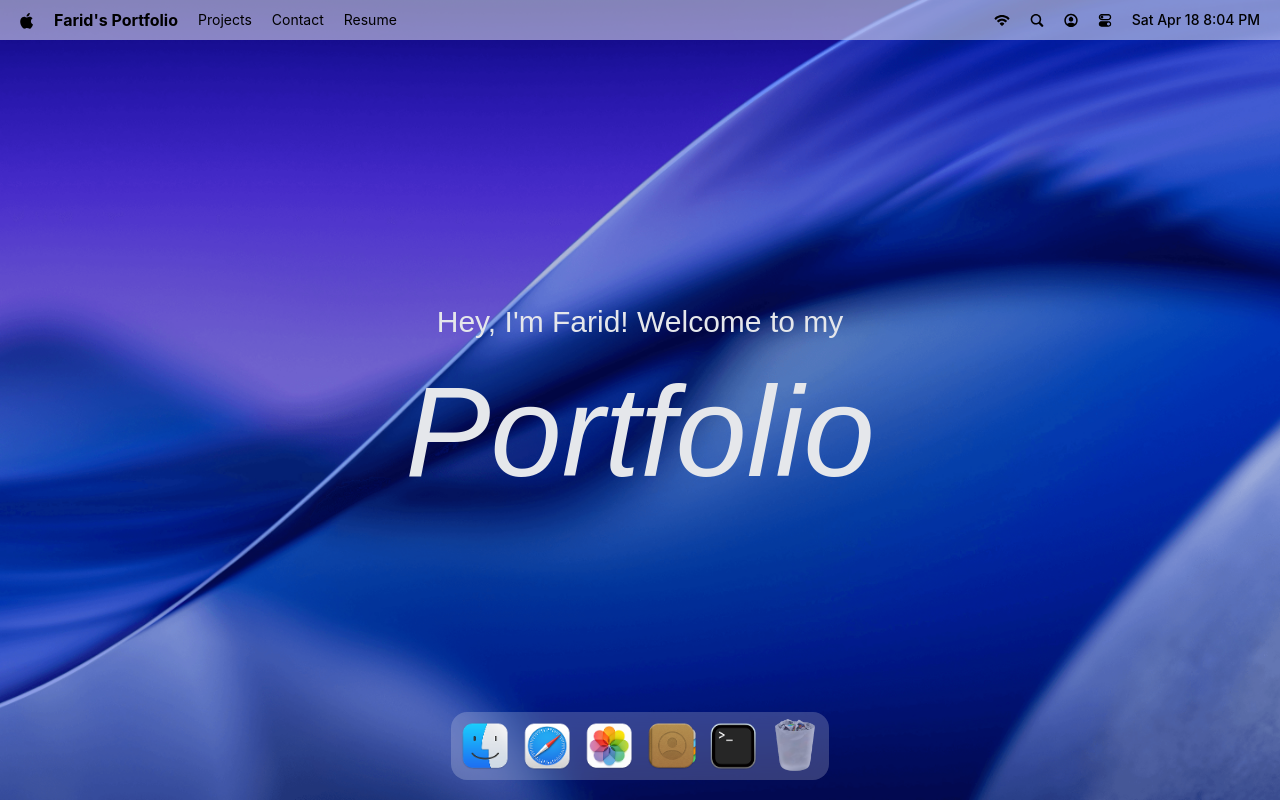
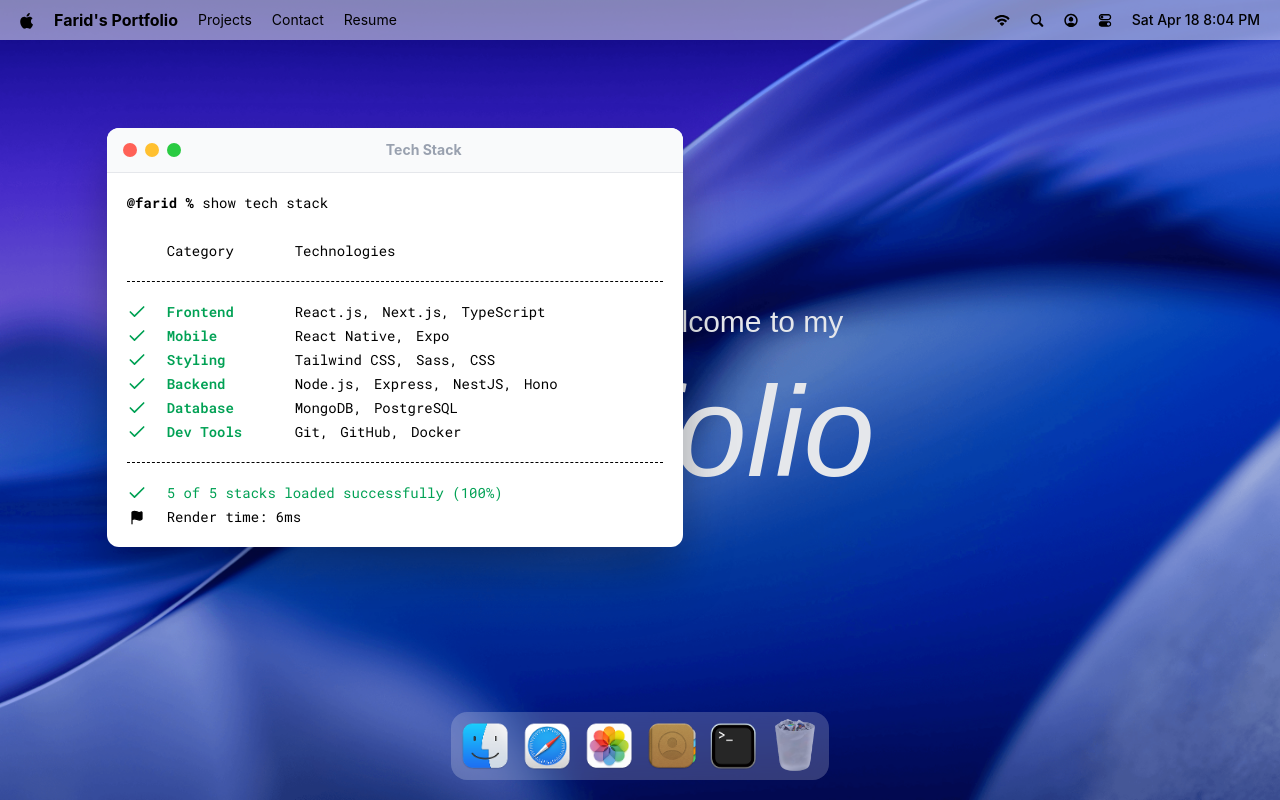
Before and after one commit to Fariaththeen/MacOS_Portfolio, a React (Vite) app: page / in a window 1280 px wide. Both pictures are taken after a click on the button 733 px from the left and 746 px from the top of the page. Built offline with nearby package versions, Linux system fonts and the light colour scheme; a web font is replaced by a local one.

Commit message:
implement a hoc for managing window states and add the first window - terminal

```diff
--- a/package.json
+++ b/package.json
@@ -14,11 +14,13 @@
     "@tailwindcss/vite": "^4.2.2",
     "dayjs": "^1.11.20",
     "gsap": "^3.15.0",
+    "immer": "^11.1.4",
     "lucide-react": "^1.8.0",
     "react": "^19.2.4",
     "react-dom": "^19.2.4",
     "react-tooltip": "^5.30.1",
-    "tailwindcss": "^4.2.2"
+    "tailwindcss": "^4.2.2",
+    "zustand": "^5.0.12"
   },
   "devDependencies": {
     "@eslint/js": "^9.39.4",
--- a/src/App.jsx
+++ b/src/App.jsx
@@ -1,4 +1,11 @@
-import {Dock, Navbar, Welcome} from '#components'
+import gsap from "gsap";
+import {Draggable} from "gsap/Draggable";
+
+import {Dock, Navbar, Welcome} from '#components';
+import {Terminal} from '#windows';
+
+gsap.registerPlugin(Draggable);
+
 
 const App = () => {
     return (
@@ -6,6 +13,8 @@
             <Navbar />
             <Welcome />
             <Dock />
+
+            <Terminal />
         </main>
     );
 };
--- a/src/components/Dock.jsx
+++ b/src/components/Dock.jsx
@@ -4,8 +4,10 @@
 
 import {dockApps} from "#constants";
 import {useGSAP} from "@gsap/react";
+import useWindowStore from "#store/window.js";
 
 const Dock = () => {
+    const { openWindow, closeWindow, windows } = useWindowStore();
     const dockRef = useRef(null);
 
     useGSAP(() => {
@@ -58,7 +60,21 @@
     }, [])
 
     const toggleApp = (app) => {
-        //TODO: Implement open window logic
+        if (!app.canOpen) return;
+
+        const window = windows[app.id];
+
+        if (!window){
+            console.error(`Window not found for app : ${app.id}`);
+            return;
+        }
+        if (window.isOpen) {
+            closeWindow(app.id);
+        } else {
+            openWindow(app.id);
+        }
+
+        console.log(windows);
     }
 
     return (
@@ -74,7 +90,7 @@
                             data-tooltip-content={name}
                             data-tooltip-delay-show={150}
                             disabled={!canOpen}
-                            onClick={() => toggleApp(id, canOpen)}
+                            onClick={() => toggleApp({id, canOpen})}
                         >
                             <img
                                 src={`/images/${icon}`}
--- /dev/null
+++ b/src/components/WindowControls.jsx
@@ -0,0 +1,15 @@
+import useWindowStore from "#store/window.js";
+
+const WindowControls = ({ target}) => {
+    const {closeWindow} = useWindowStore();
+
+    return (
+        <div id="window-controls">
+            <div className="close" onClick={() => closeWindow(target)}/>
+            <div className="minimize"/>
+            <div className="maximize"/>
+        </div>
+    )
+}
+
+export default WindowControls;
--- a/src/components/index.js
+++ b/src/components/index.js
@@ -1,6 +1,7 @@
 import Navbar from "#components/Navbar.jsx";
 import Welcome from "#components/Welcome.jsx";
 import Dock from "#components/Dock.jsx";
+import WindowControls from "#components/WindowControls.jsx";
 
 
-export { Navbar, Welcome, Dock };
+export { Navbar, Welcome, Dock, WindowControls };
--- /dev/null
+++ b/src/hoc/WindowWrapper.jsx
@@ -0,0 +1,57 @@
+import useWindowStore from "#store/window.js";
+import {useLayoutEffect, useRef} from "react";
+import {useGSAP} from "@gsap/react";
+import gsap from "gsap";
+import Draggable from "gsap/Draggable";
+
+const WindowWrapper = (Component, windowKey) => {
+    const Wrapped = (props) => {
+        const {focusWindow, windows} = useWindowStore();
+        const {isOpen, zIndex} = windows[windowKey];
+        const ref = useRef(null);
+
+        useGSAP(() => {
+            const el = ref.current;
+            if (!el || !isOpen) return;
+
+            el.style.display = "block";
+
+            gsap.fromTo(
+                el,
+                {scale: 0.8, opacity: 0, y: 40},
+                {scale: 1, opacity: 1, y: 0, duration: 0.2, ease: 'power3.Out'})
+        }, [isOpen]);
+
+        useGSAP(() => {
+            const el = ref.current;
+            if (!el) return;
+
+            const [instance] = Draggable.create(el, {onPress: () => focusWindow(windowKey)})
+
+            return () => instance.kill();
+        }, [])
+
+        useLayoutEffect(() => {
+            const el = ref.current;
+            if (!el) return;
+            el.style.display = isOpen ? "block" : "none";
+        }, [isOpen]);
+
+        return (
+            <section
+                id={windowKey}
+                ref={ref}
+                style={{zIndex}}
+                className="absolute"
+            >
+                <Component {...props} />
+            </section>
+        );
+    }
+
+    Wrapped.displayName = `WindowWrapper(${Component.displayName || Component.name || 'Component'})`;
+
+    return Wrapped
+}
+
+export default WindowWrapper;
--- /dev/null
+++ b/src/store/window.js
@@ -0,0 +1,37 @@
+import {create} from "zustand";
+import {immer} from "zustand/middleware/immer";
+import {INITIAL_Z_INDEX, WINDOW_CONFIG} from "#constants/index.js";
+
+const useWindowStore = create(
+    immer((set) => ({
+        windows: WINDOW_CONFIG,
+        netZIndex: INITIAL_Z_INDEX + 1,
+
+        openWindow: (windowKey, data=null) =>
+            set((state) => {
+                const win = state.windows[windowKey];
+                if (!win) return;
+                win.isOpen = true;
+                win.zIndex = state.netZIndex;
+                win.data = data ?? win.data;
+                state.netZIndex++;
+            }),
+
+        closeWindow: (windowKey) =>
+            set((state) => {
+            const win = state.windows[windowKey];
+            if (!win) return;
+            win.isOpen = false;
+            win.zIndex = INITIAL_Z_INDEX;
+            win.data = null;
+        }),
+
+        focusWindow: (windowKey) =>
+            set((state) => {
+            const win = state.windows[windowKey];
+            win.zIndex = state.netZIndex++;
+        }),
+    })),
+);
+
+export default useWindowStore;
--- /dev/null
+++ b/src/windows/Terminal.jsx
@@ -0,0 +1,57 @@
+import WindowWrapper from "#hoc/WindowWrapper.jsx";
+import {techStack} from "#constants";
+import {Check} from "lucide-react";
+import {Flag} from "lucide-react";
+import WindowControls from "#components/WindowControls.jsx";
+
+const Terminal = () => {
+    return <>
+        <div id="window-header">
+            <WindowControls target="terminal"/>
+            <h2>Tech Stack</h2>
+        </div>
+
+        <div className="techstack">
+            <p>
+                <span className="font-bold">@farid % </span>
+                show tech stack
+            </p>
+
+            <div className="label">
+                <p className="w-32">Category</p>
+                <p>Technologies</p>
+            </div>
+
+            <ul className="content">
+                {techStack.map(({category, items}) => (
+                    <li key={category} className="flex items-center">
+                        <Check className="check" size={20} />
+                        <h3>{ category }</h3>
+                        <ul>
+                            {items.map((item, i) => (
+                                <li key={i}>
+                                    { item }
+                                    {i < items.length - 1 ? "," : ""}</li>
+                            ))}
+                        </ul>
+                    </li>
+                ))}
+            </ul>
+
+            <div className="footnote">
+                <p>
+                    <Check size={20} /> 5 of 5 stacks loaded successfully (100%)
+                </p>
+
+                <p className="text-black">
+                    <Flag size={15} fill="black"/>
+                    Render time: 6ms
+                </p>
+            </div>
+        </div>
+    </>
+}
+
+const TerminalWindow = WindowWrapper(Terminal, "terminal")
+
+export default TerminalWindow;
--- /dev/null
+++ b/src/windows/index.js
@@ -0,0 +1,3 @@
+import Terminal from "#windows/Terminal.jsx";
+
+export { Terminal };
```
Also changed, not shown: 1 other file (tests, documents, lock files or other folders).
